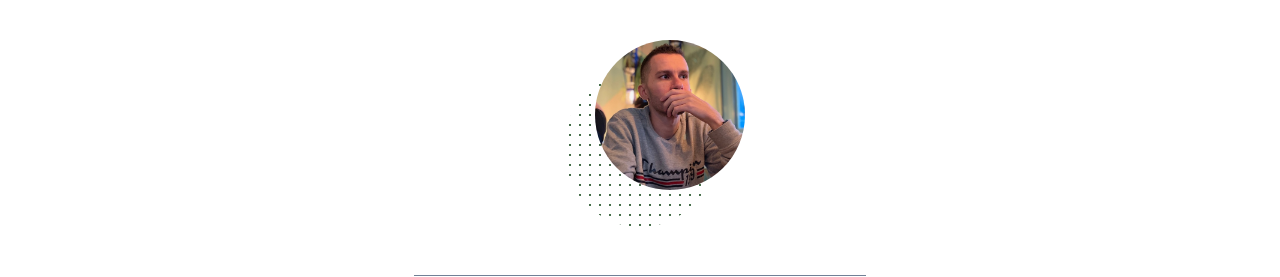
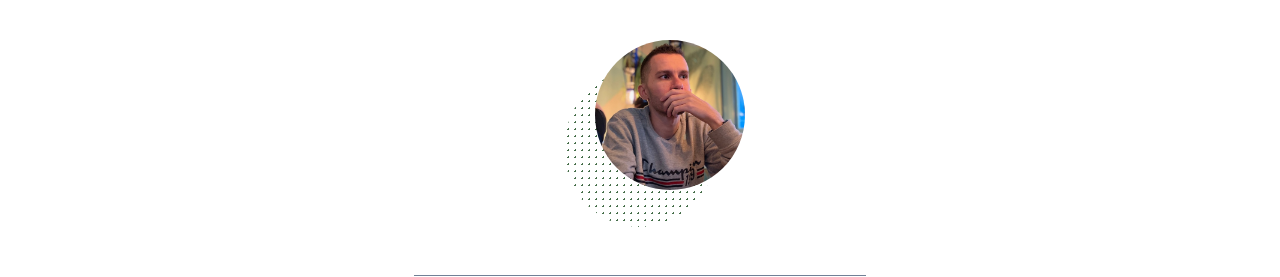
Before and after one commit to Belco90/personal-website, a Next.js app: page / in a window 1280 px wide. Shown: the part 160-437 px from the top of the page. Built offline with nearby package versions, Linux system fonts and the light colour scheme.

Commit message:
tweak profile picture shadow

```diff
--- a/src/pages/index.tsx
+++ b/src/pages/index.tsx
@@ -28,7 +28,6 @@ const IndexPage = () => {
     <>
       <Flex justify="center" aligh="center" height="100%">
         <VStack
-          direction="column"
           py={8}
           px={4}
           align="center"
@@ -40,7 +39,7 @@ const IndexPage = () => {
           <Box>
             <Box
               bgGradient={`radial(${primaryColor} 1px, transparent 1px)`}
-              backgroundSize="calc(10 * 1px) calc(10 * 1px)"
+              backgroundSize="calc(7 * 1px) calc(7 * 1px)"
               rounded="full"
             >
               <Box transform="translate(30px, -30px)">
```
